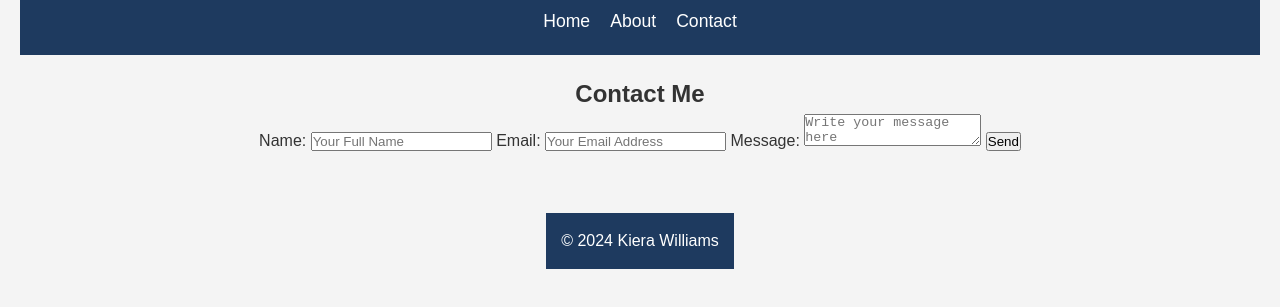
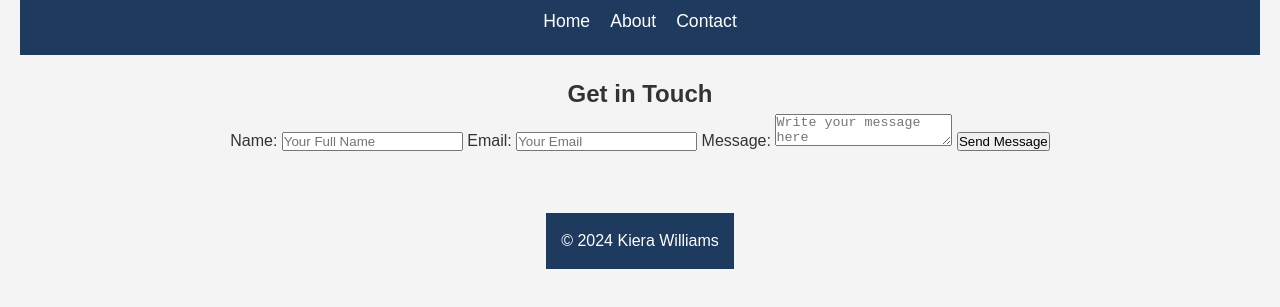
Before and after one commit to PoeticCreation/TheKSUJourneyofKiera, a plain HTML site: page contact.html in a window 1280 px wide. Shown: the part 87-394 px from the top of the page. Drawn offline with Linux system fonts and the light colour scheme.

Commit message:
Updated contact.html

```diff
--- a/contact.html
+++ b/contact.html
@@ -1,15 +1,15 @@
 <!DOCTYPE html>
 <html lang="en">
 <head>
+    <!-- Set character encoding and ensure mobile responsiveness -->
     <meta charset="UTF-8">
     <meta name="viewport" content="width=device-width, initial-scale=1.0">
-    <meta http-equiv="X-UA-Compatible" content="ie=edge">
     <title>Contact Kiera</title>
+    <!-- Link to the external CSS stylesheet -->
     <link rel="stylesheet" href="styles.css">
 </head>
-
 <body>
-    <!-- Header with navigation -->
+    <!-- Header section with navigation menu -->
     <header>
         <h1>Contact Kiera Williams</h1>
         <nav>
@@ -21,32 +21,36 @@
         </nav>
     </header>
 
-    <!-- This is the main contact form section -->
+    <!-- Contact form section -->
     <main>
-        <section>
-            <h2>Contact Me</h2>
-            <!-- Contact form with the Node.js backend submission -->
-            <form id="contact-form" method="POST" action="submit-form.js">
+        <section class="contact-section">
+            <h2>Get in Touch</h2>
+            <!-- Form for collecting user input -->
+            <form id="contact-form" method="POST" action="/submit-form">
+                <!-- Input field for the user's name -->
                 <label for="name">Name:</label>
                 <input type="text" id="name" name="name" placeholder="Your Full Name" required>
 
+                <!-- Input field for the user's email -->
                 <label for="email">Email:</label>
-                <input type="email" id="email" name="email" placeholder="Your Email Address" required>
+                <input type="email" id="email" name="email" placeholder="Your Email" required>
 
+                <!-- Textarea for the user's message -->
                 <label for="message">Message:</label>
                 <textarea id="message" name="message" placeholder="Write your message here" required></textarea>
 
-                <button type="submit">Send</button>
+                <!-- Button to submit the form -->
+                <button type="submit">Send Message</button>
             </form>
         </section>
     </main>
 
-    <!-- Footer -->
+    <!-- Footer section -->
     <footer>
         <p>&copy; 2024 Kiera Williams</p>
     </footer>
 
-    <!-- This is the JavaScript for form submission (use Node.js backend) -->
+    <!-- JavaScript file for form handling -->
     <script src="submit-form.js"></script>
 </body>
 </html>
```
